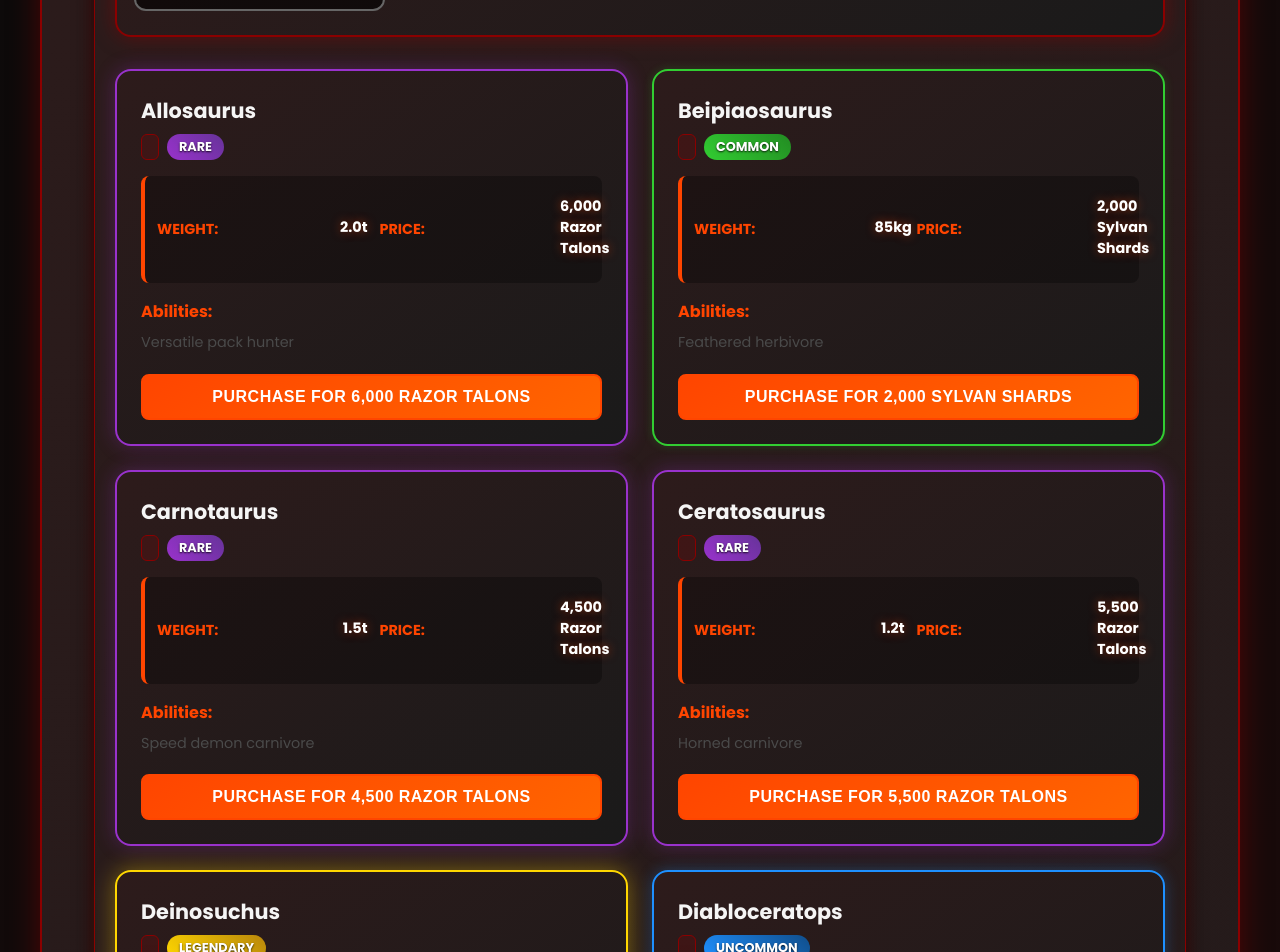
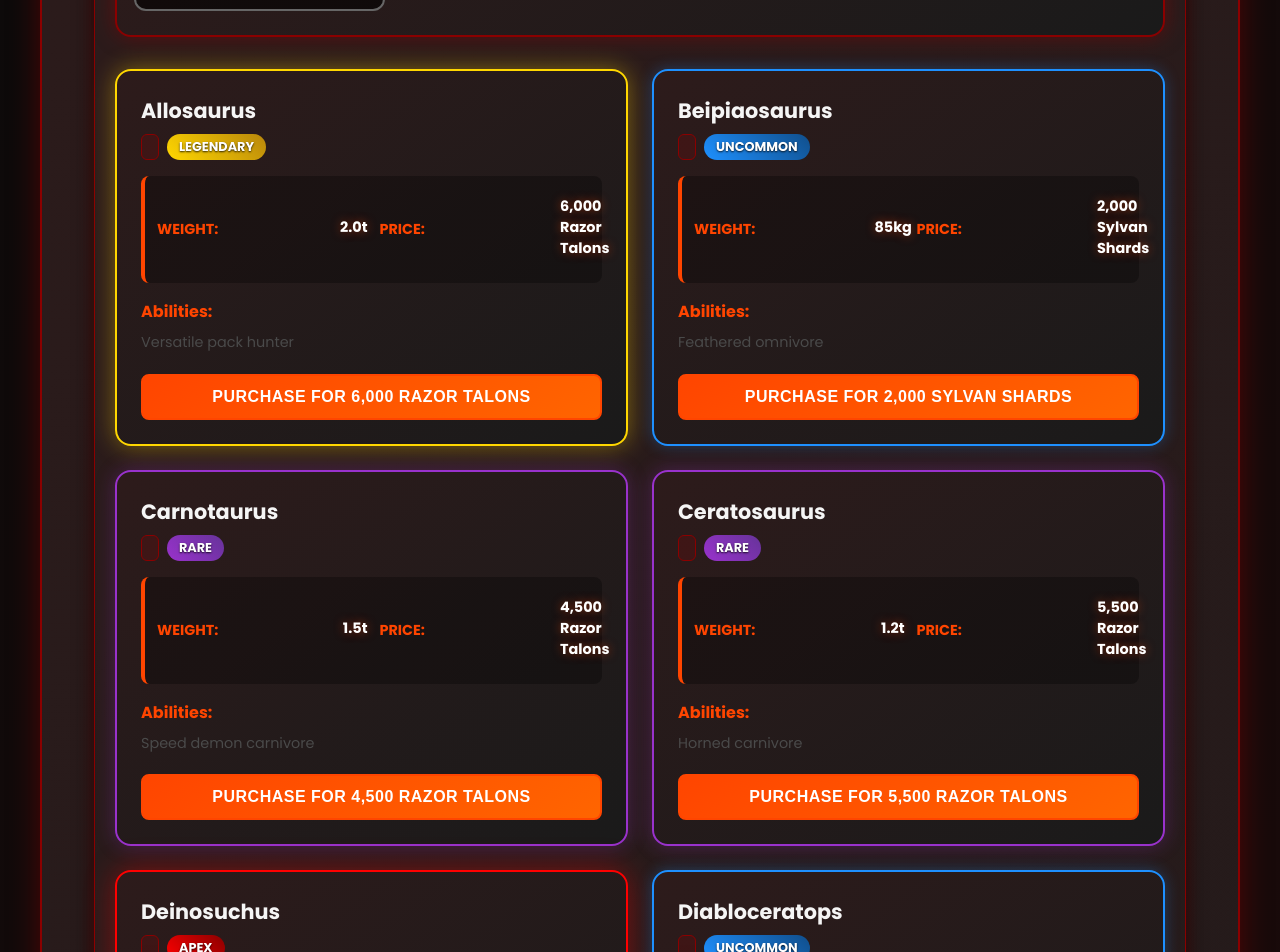
Before and after one commit to laszlogal1272008-create/ashveil-website, a React (Create React App) app: page /shop in a window 1280 px wide. Shown: the part 580-1532 px from the top of the page. Built offline with nearby package versions, Linux system fonts and the light colour scheme.

Commit message:
Restore Apex tier and additional categories (aquatic/flyer/omnivore), remove unprofessional mutations from Market

```diff
--- a/src/components/Market.jsx
+++ b/src/components/Market.jsx
@@ -192,15 +192,6 @@ function Market() {
                   <p><strong>Seller:</strong> {dino.seller}</p>
                 </div>
 
-                <div className="mutations">
-                  <strong>Mutations:</strong>
-                  <div className="mutation-tags">
-                    {dino.mutations.map((mutation, index) => (
-                      <span key={index} className="mutation-tag">{mutation}</span>
-                    ))}
-                  </div>
-                </div>
-
                 <div className="price-section">
                   <div className="price">
                     <span className="currency-icon">
--- a/src/components/Shop.jsx
+++ b/src/components/Shop.jsx
@@ -10,8 +10,8 @@ function Shop() {
   const [sortBy, setSortBy] = useState('name');
   const { currencies, spendCurrency, canAfford } = useCurrency();
 
-  const categories = ['all', 'carnivore', 'herbivore'];
-  const rarities = ['all', 'Legendary', 'Rare', 'Uncommon', 'Common'];
+  const categories = ['all', 'carnivore', 'herbivore', 'aquatic', 'flyer', 'omnivore'];
+  const rarities = ['all', 'Apex', 'Legendary', 'Rare', 'Uncommon', 'Common'];
   const sortOptions = ['name', 'price', 'weight', 'rarity'];
 
   const filteredDinosaurs = useMemo(() => {
--- a/src/data/dinosaurDatabase.js
+++ b/src/data/dinosaurDatabase.js
@@ -1,8 +1,8 @@
 export const dinosaurDatabase = [
   // Carnivores
-  {id: 'tyrannosaurus', name: 'Tyrannosaurus', type: 'carnivore', currency: 'Razor Talons', basePrice: 8000, price: 8000, weight: 8000, rarity: 'Legendary', abilities: 'Apex predator with devastating bite force'},
-  {id: 'allosaurus', name: 'Allosaurus', type: 'carnivore', currency: 'Razor Talons', basePrice: 6000, price: 6000, weight: 2000, rarity: 'Rare', abilities: 'Versatile pack hunter'},
-  {id: 'deinosuchus', name: 'Deinosuchus', type: 'carnivore', currency: 'Razor Talons', basePrice: 7000, price: 7000, weight: 3500, rarity: 'Legendary', abilities: 'Massive aquatic predator'},
+  {id: 'tyrannosaurus', name: 'Tyrannosaurus', type: 'carnivore', currency: 'Razor Talons', basePrice: 8000, price: 8000, weight: 8000, rarity: 'Apex', abilities: 'Apex predator with devastating bite force'},
+  {id: 'allosaurus', name: 'Allosaurus', type: 'carnivore', currency: 'Razor Talons', basePrice: 6000, price: 6000, weight: 2000, rarity: 'Legendary', abilities: 'Versatile pack hunter'},
+  {id: 'deinosuchus', name: 'Deinosuchus', type: 'aquatic', currency: 'Razor Talons', basePrice: 7000, price: 7000, weight: 3500, rarity: 'Apex', abilities: 'Massive aquatic predator'},
   {id: 'carnotaurus', name: 'Carnotaurus', type: 'carnivore', currency: 'Razor Talons', basePrice: 4500, price: 4500, weight: 1500, rarity: 'Rare', abilities: 'Speed demon carnivore'},
   {id: 'dilophosaurus', name: 'Dilophosaurus', type: 'carnivore', currency: 'Razor Talons', basePrice: 3500, price: 3500, weight: 400, rarity: 'Uncommon', abilities: 'Agile pack hunter'},
   {id: 'ceratosaurus', name: 'Ceratosaurus', type: 'carnivore', currency: 'Razor Talons', basePrice: 5500, price: 5500, weight: 1200, rarity: 'Rare', abilities: 'Horned carnivore'},
@@ -16,11 +16,11 @@ export const dinosaurDatabase = [
   {id: 'maiasaura', name: 'Maiasaura', type: 'herbivore', currency: 'Sylvan Shards', basePrice: 3500, price: 3500, weight: 3500, rarity: 'Uncommon', abilities: 'Caring mother dinosaur'},
   {id: 'pachycephalosaurus', name: 'Pachycephalosaurus', type: 'herbivore', currency: 'Sylvan Shards', basePrice: 3800, price: 3800, weight: 1200, rarity: 'Uncommon', abilities: 'Dome-headed herbivore'},
   {id: 'tenontosaurus', name: 'Tenontosaurus', type: 'herbivore', currency: 'Sylvan Shards', basePrice: 3200, price: 3200, weight: 1000, rarity: 'Common', abilities: 'Agile herbivore'},
-  {id: 'gallimimus', name: 'Gallimimus', type: 'herbivore', currency: 'Sylvan Shards', basePrice: 2200, price: 2200, weight: 440, rarity: 'Common', abilities: 'Extremely fast runner'},
+  {id: 'gallimimus', name: 'Gallimimus', type: 'omnivore', currency: 'Sylvan Shards', basePrice: 2200, price: 2200, weight: 440, rarity: 'Common', abilities: 'Extremely fast runner'},
   {id: 'dryosaurus', name: 'Dryosaurus', type: 'herbivore', currency: 'Sylvan Shards', basePrice: 1800, price: 1800, weight: 90, rarity: 'Common', abilities: 'Small fast herbivore'},
   {id: 'hypsilophodon', name: 'Hypsilophodon', type: 'herbivore', currency: 'Sylvan Shards', basePrice: 1600, price: 1600, weight: 70, rarity: 'Common', abilities: 'Nimble forest dweller'},
-  {id: 'beipiaosaurus', name: 'Beipiaosaurus', type: 'herbivore', currency: 'Sylvan Shards', basePrice: 2000, price: 2000, weight: 85, rarity: 'Common', abilities: 'Feathered herbivore'},
-  {id: 'pteranodon', name: 'Pteranodon', type: 'herbivore', currency: 'Sylvan Shards', basePrice: 5000, price: 5000, weight: 25, rarity: 'Rare', abilities: 'Flying reptile'}
+  {id: 'beipiaosaurus', name: 'Beipiaosaurus', type: 'omnivore', currency: 'Sylvan Shards', basePrice: 2000, price: 2000, weight: 85, rarity: 'Uncommon', abilities: 'Feathered omnivore'},
+  {id: 'pteranodon', name: 'Pteranodon', type: 'flyer', currency: 'Sylvan Shards', basePrice: 5000, price: 5000, weight: 25, rarity: 'Legendary', abilities: 'Flying reptile'}
 ];
 
 export const getDinosaurByType = (type) => {
@@ -38,6 +38,9 @@ export const getAllDinosaurs = () => {
 export const getDinosaursByCategory = (category) => {
   if (category === 'carnivore') return getDinosaurByType('carnivore');
   if (category === 'herbivore') return getDinosaurByType('herbivore');
+  if (category === 'aquatic') return getDinosaurByType('aquatic');
+  if (category === 'flyer') return getDinosaurByType('flyer');
+  if (category === 'omnivore') return getDinosaurByType('omnivore');
   return getAllDinosaurs();
 };
 
@@ -47,10 +50,10 @@ export const getDinosaurById = (id) => {
 
 export const rarityConfig = {
   'Apex': {
-    color: '#ff0000',
-    glow: '#ff0000',
-    gradient: 'linear-gradient(45deg, #ff0000, #8b0000)',
-    border: '3px solid #ff0000',
+    color: '#FF0000',
+    glow: '#FF0000',
+    gradient: 'linear-gradient(45deg, #FF0000, #8B0000)',
+    border: '3px solid #FF0000',
     shadow: '0 0 30px rgba(255, 0, 0, 0.8)'
   },
   'Legendary': {
```
